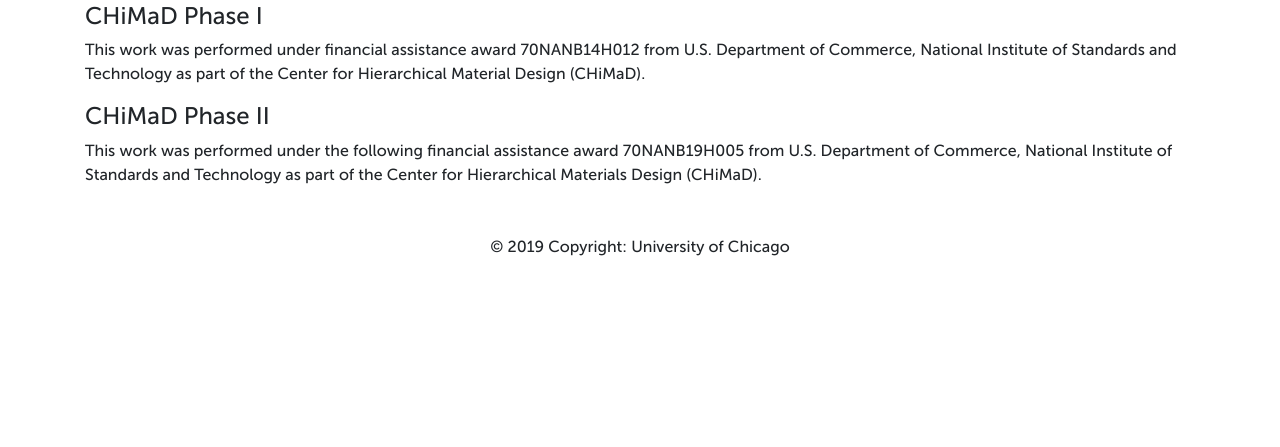
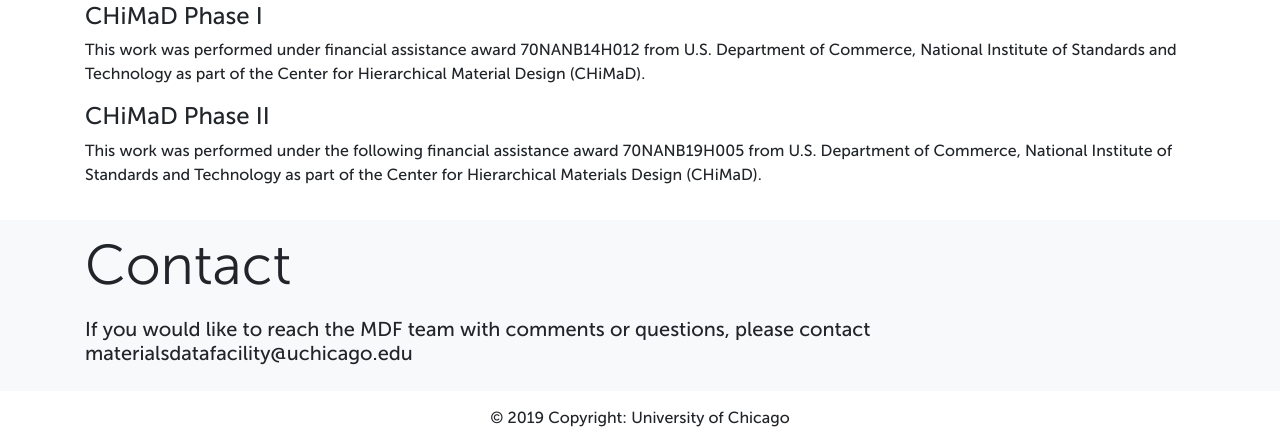
Before and after one commit to blaiszik/mc-portal, a Flask app: page / in a window 1280 px wide. Shown: the part 2506-2953 px from the top of the page. Before the commit the page ends 2762 px from the top, so only its background shows below. Run offline with Flask 2, Linux system fonts and the light colour scheme; parts of the project's set-up code (start-up, migrations or seed data) failed here and were passed over; some libraries are stand-ins or nearby versions.

Commit message:
Adding contact info

```diff
--- a/portal/templates/home.jinja2
+++ b/portal/templates/home.jinja2
@@ -257,6 +257,15 @@
                     </div>
             </div>
 
+            <div class="py-2 bg-light" id="content-contact">
+                    <div class="container py-2">
+                    <h2 class="display-4 mb-3">Contact</h2>
+                    <h5>
+                    If you would like to reach the MDF team with comments or questions, please contact materialsdatafacility@uchicago.edu
+                    </h5>
+                    </div>
+            </div>
+
 
 
             <footer>
```
